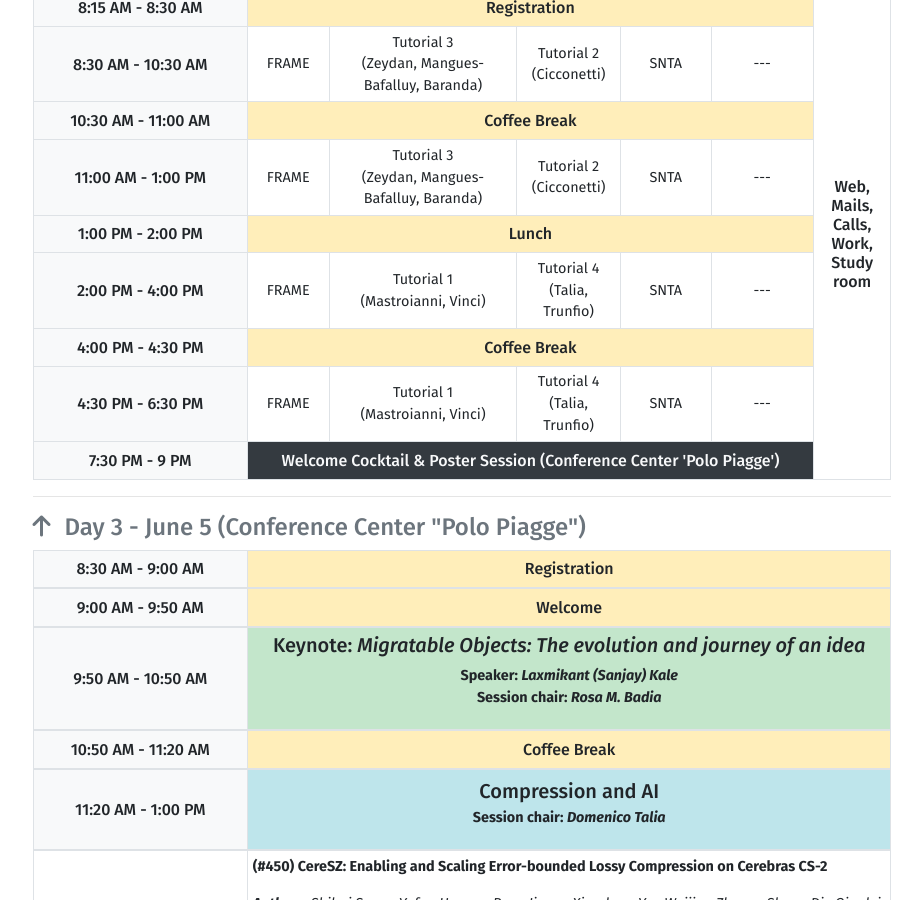
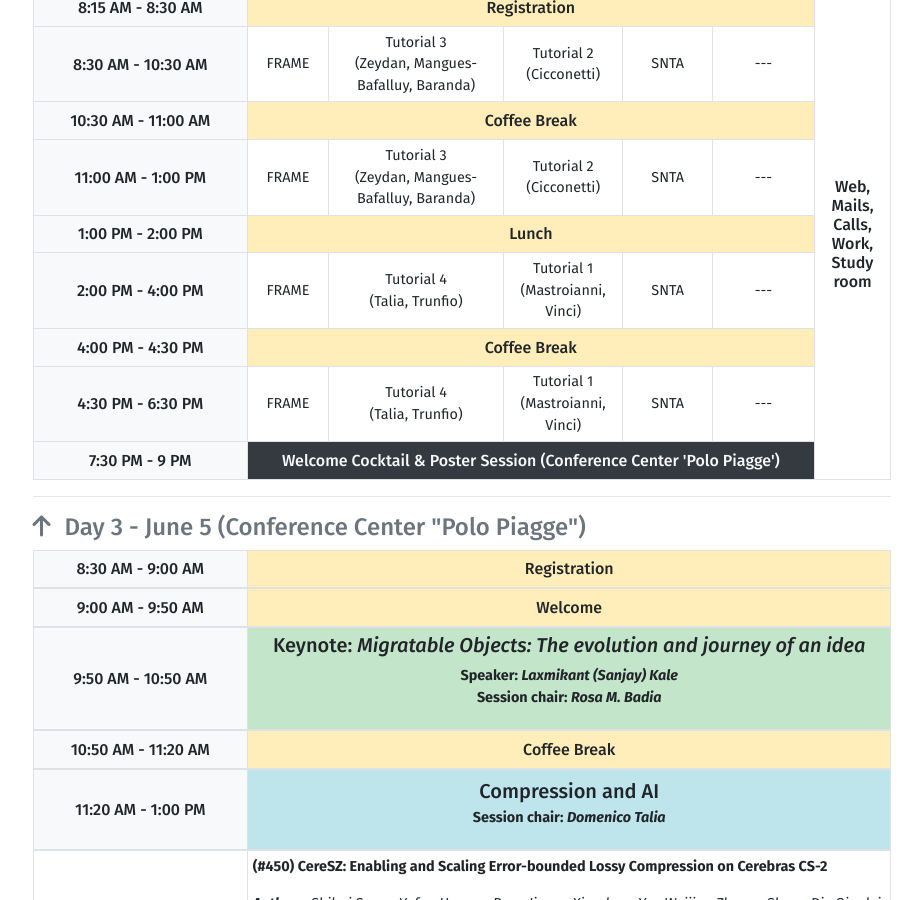
Before and after one commit to jacopo-massa/hpdc24-site, a Jekyll site: the page built from program.html, in a window 1280 px wide and 900 px high, scrolled down 976 px. Shown: the whole window, without its empty margins (178-1100 px from the left). Built offline with Jekyll 4.4.1, drawn with Linux system fonts in a browser that asks for light colours.

```diff
--- a/_data/program.yml
+++ b/_data/program.yml
@@ -112,8 +112,8 @@ schedule:
 
         rooms:
           gerace: FRAME
-          riunioni_est: Tutorial 1 <br>(Mastroianni, Vinci)
-          riunioni_ovest: Tutorial 4 <br>(Talia, Trunfio)
+          riunioni_est: Tutorial 4 <br>(Talia, Trunfio)
+          riunioni_ovest: Tutorial 1 <br>(Mastroianni, Vinci)
           seminari_est: SNTA
           seminari_ovest: ---
 
@@ -127,8 +127,8 @@ schedule:
 
         rooms:
           gerace: FRAME
-          riunioni_est: Tutorial 1 <br>(Mastroianni, Vinci)
-          riunioni_ovest: Tutorial 4 <br>(Talia, Trunfio)
+          riunioni_est: Tutorial 4 <br>(Talia, Trunfio)
+          riunioni_ovest: Tutorial 1 <br>(Mastroianni, Vinci)
           seminari_est: SNTA
           seminari_ovest: ---
 
```
